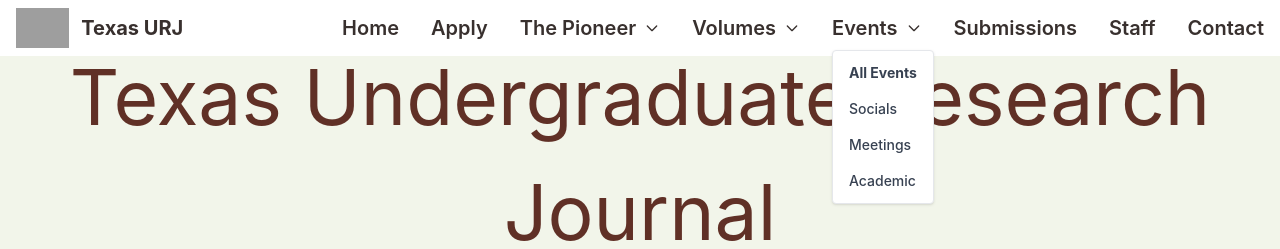
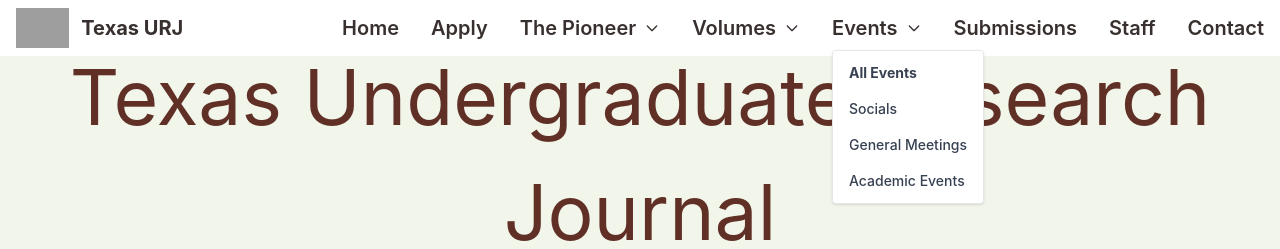
Before and after one commit to texas-urj/texas-urj.github.io, a Next.js app: page / in a window 1280 px wide. Both pictures are taken after a click on the button "Events". Shown: the top 249 px of the page. Built offline with nearby package versions, Linux system fonts and the light colour scheme; grey boxes are pictures that could not be loaded.

Commit message:
Added /home for events

```diff
--- a/pages/components/Navigation.tsx
+++ b/pages/components/Navigation.tsx
@@ -142,10 +142,10 @@ return (
             Socials
           </Dropdown.Item>
           <Dropdown.Item href="/events/meetings">
-            Meetings
+            General Meetings
           </Dropdown.Item>
           <Dropdown.Item href="/events/academic">
-            Academic
+            Academic Events
           </Dropdown.Item></Dropdown></div>
       <Navbar.Link href="/submissions" className= "text-black text-xl md:hover:text-slate-300 font-semibold">
           Submissions
```
